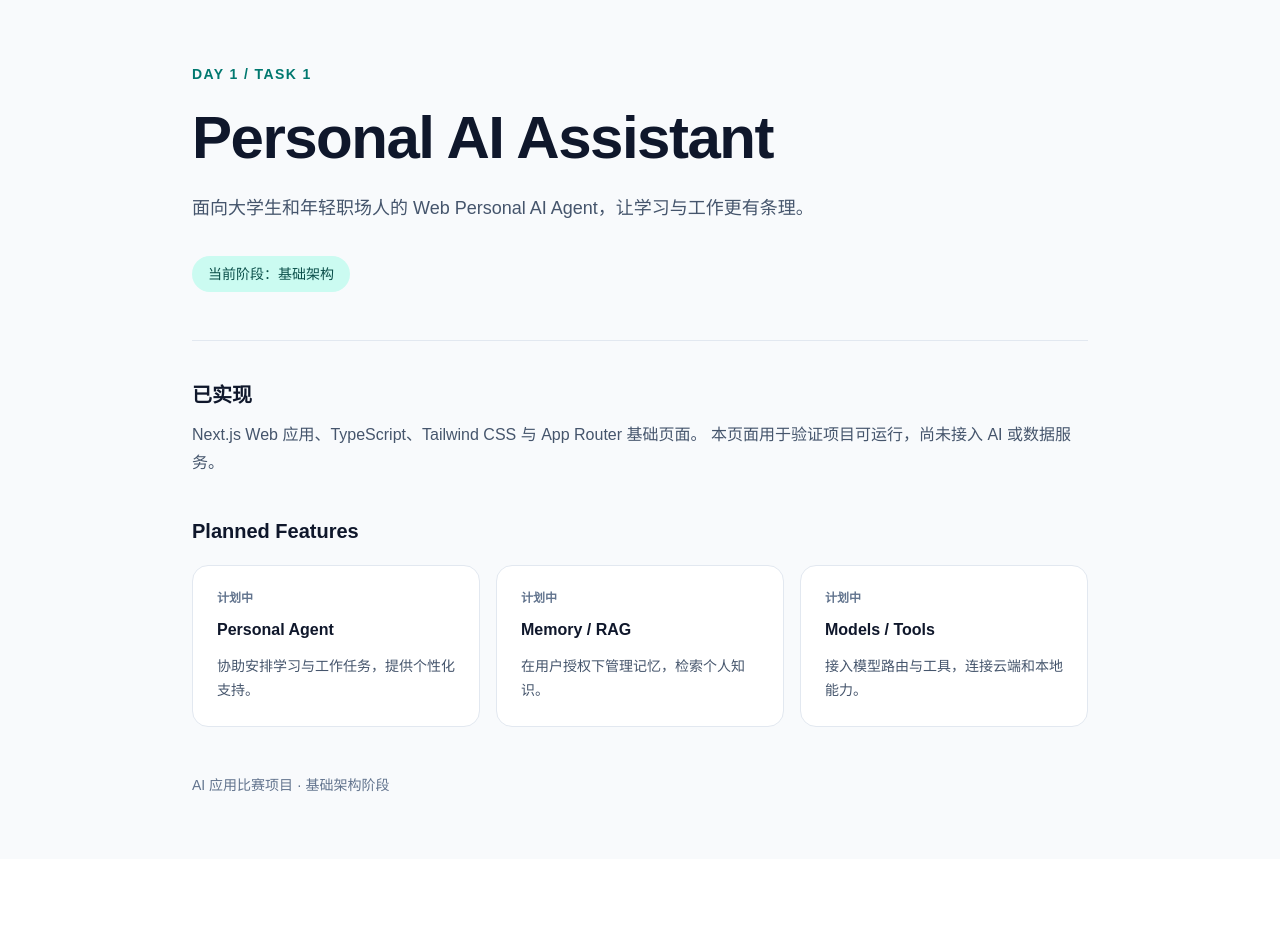
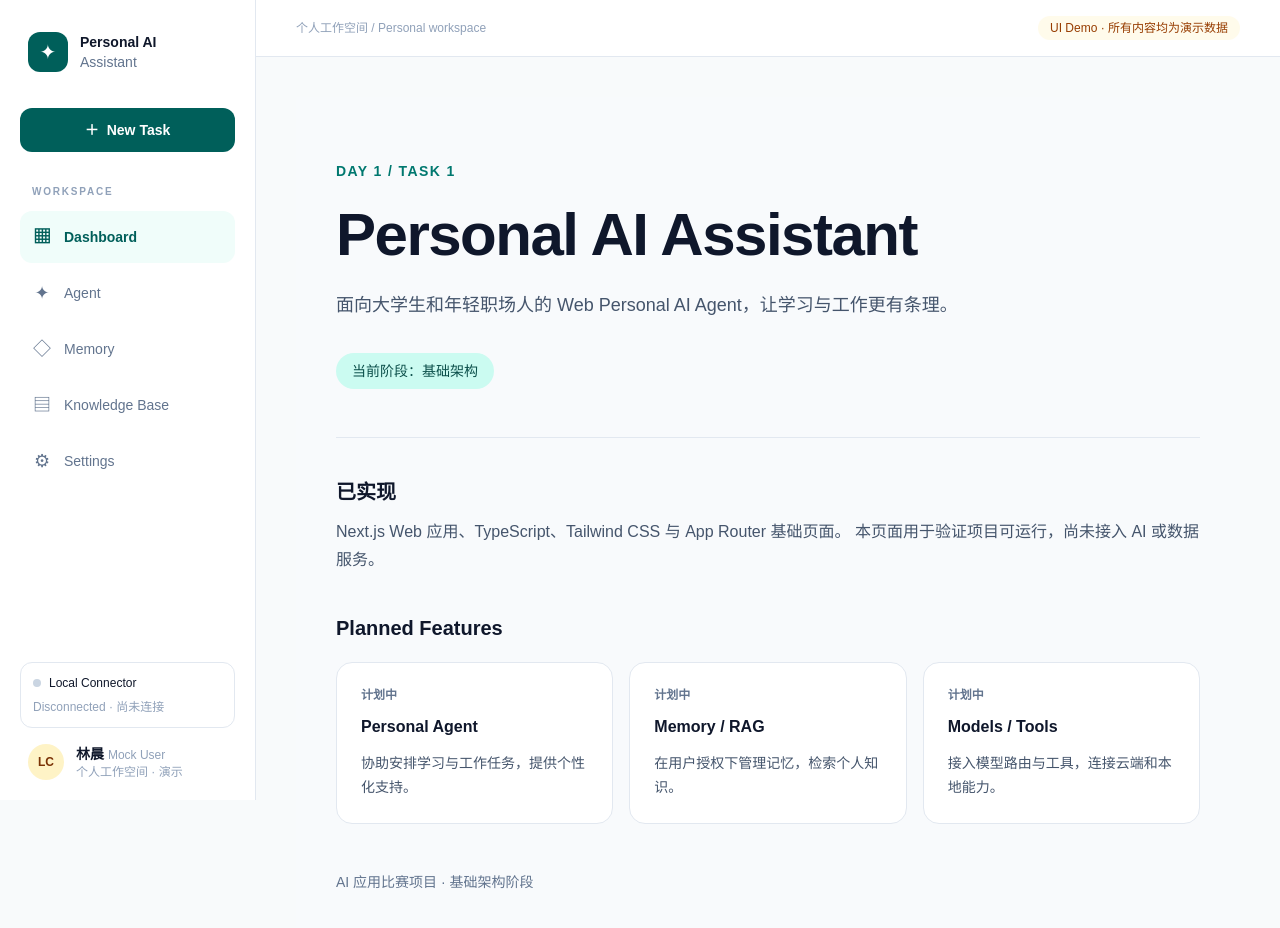
Before and after one commit to dxt000-x/personalAgent, a Next.js app in the folder web/: page / in a window 1280 px wide. Shown: the top 928 px of the page. Before the commit the page ends 859 px from the top, so only its background shows below. Built offline with nearby package versions, Linux system fonts and the light colour scheme.

Commit message:
feat: add application navigation shell

```diff
--- a/web/app/globals.css
+++ b/web/app/globals.css
@@ -7,4 +7,18 @@
 body {
   margin: 0;
   font-family: Arial, "Microsoft YaHei", sans-serif;
+  background: #f8fafb;
+  color: #0f172a;
 }
+
+button, a, input, textarea, select { -webkit-tap-highlight-color: transparent; }
+button:not(:disabled), select { cursor: pointer; }
+:focus-visible { outline: 2px solid #0f766e; outline-offset: 4px; }
+button:disabled { cursor: not-allowed; }
+
+@layer components {
+  .panel { @apply rounded-2xl border border-slate-200 bg-white p-6; }
+  .button-primary { @apply inline-flex items-center justify-center gap-2 rounded-xl bg-teal-800 px-4 py-2.5 text-sm font-medium text-white hover:bg-teal-900 disabled:opacity-40; }
+  .button-secondary { @apply inline-flex items-center justify-center gap-2 rounded-xl border border-slate-200 bg-white px-4 py-2.5 text-sm font-medium text-slate-600 hover:bg-slate-50 disabled:opacity-40; }
+  .badge { @apply inline-flex rounded-full bg-slate-100 px-2.5 py-1 text-xs font-medium text-slate-500; }
+}
--- a/web/app/layout.tsx
+++ b/web/app/layout.tsx
@@ -1,15 +1,16 @@
 import type { Metadata } from "next";
 import "./globals.css";
+import { AppSidebar } from "@/components/app-sidebar";
 
 export const metadata: Metadata = {
   title: "Personal AI Assistant",
-  description: "面向大学生与年轻职场人的个人 AI 助手。当前阶段：项目基础架构。",
+  description: "面向大学生与年轻职场人的个人 AI 工作空间 UI 演示。",
 };
 
 export default function RootLayout({ children }: Readonly<{ children: React.ReactNode }>) {
   return (
     <html lang="zh-CN">
-      <body>{children}</body>
+      <body><div className="min-h-screen lg:flex"><AppSidebar /><div className="min-w-0 flex-1"><div className="flex flex-wrap items-center justify-between gap-2 border-b border-slate-200 bg-white px-6 py-4 text-xs text-slate-400 lg:px-10"><span>个人工作空间 / Personal workspace</span><span className="rounded-full bg-amber-50 px-3 py-1 text-amber-800">UI Demo · 所有内容均为演示数据</span></div><main className="mx-auto max-w-7xl px-6 py-8 lg:px-10 lg:py-10">{children}</main></div></div></body>
     </html>
   );
 }
--- /dev/null
+++ b/web/components/app-sidebar.tsx
@@ -0,0 +1,38 @@
+"use client";
+
+import Link from "next/link";
+import { usePathname } from "next/navigation";
+
+const navigation = [
+  { href: "/", label: "Dashboard", symbol: "▦" },
+  { href: "/agent", label: "Agent", symbol: "✦" },
+  { href: "/memory", label: "Memory", symbol: "◇" },
+  { href: "/knowledge", label: "Knowledge Base", symbol: "▤" },
+  { href: "/settings", label: "Settings", symbol: "⚙" },
+];
+
+export function AppSidebar() {
+  const pathname = usePathname();
+  return (
+    <aside className="flex shrink-0 flex-col border-b border-slate-200 bg-white p-5 lg:sticky lg:top-0 lg:h-screen lg:w-64 lg:border-r lg:border-b-0">
+      <Link href="/" className="flex items-center gap-3 px-2 py-3" aria-label="Personal AI Assistant 首页">
+        <span className="flex size-10 items-center justify-center rounded-xl bg-teal-800 text-xl text-white">✦</span>
+        <span className="text-sm font-bold leading-5">Personal AI<span className="block font-normal text-slate-500">Assistant</span></span>
+      </Link>
+      <Link href="/agent?new=1" className="mt-6 flex items-center justify-center gap-2 rounded-xl bg-teal-800 px-4 py-3 text-sm font-semibold text-white hover:bg-teal-900"><span aria-hidden="true">＋</span> New Task</Link>
+      <p className="mt-8 mb-3 px-3 text-[10px] font-semibold tracking-[0.18em] text-slate-400">WORKSPACE</p>
+      <nav aria-label="应用导航" className="flex flex-wrap gap-1 lg:flex-col">
+        {navigation.map((item) => (
+          <Link key={item.href} href={item.href} aria-current={pathname === item.href ? "page" : undefined}
+            className={`flex items-center gap-3 rounded-xl px-3 py-3 text-sm ${pathname === item.href ? "bg-teal-50 font-semibold text-teal-800" : "text-slate-500 hover:bg-slate-50 hover:text-slate-900"}`}>
+            <span aria-hidden="true" className="w-5 text-center text-lg">{item.symbol}</span>{item.label}
+          </Link>
+        ))}
+      </nav>
+      <div className="mt-6 space-y-4 lg:mt-auto">
+        <div className="rounded-xl border border-slate-200 p-3 text-xs"><div className="flex items-center gap-2 font-medium"><span className="size-2 rounded-full bg-slate-300" />Local Connector</div><p className="mt-2 text-slate-400">Disconnected · 尚未连接</p></div>
+        <div className="flex items-center gap-3 px-2"><span className="flex size-9 items-center justify-center rounded-full bg-amber-100 text-xs font-bold text-amber-900">LC</span><div><p className="text-sm font-semibold">林晨 <span className="text-xs font-normal text-slate-400">Mock User</span></p><p className="text-xs text-slate-400">个人工作空间 · 演示</p></div></div>
+      </div>
+    </aside>
+  );
+}
--- /dev/null
+++ b/web/components/page-header.tsx
@@ -0,0 +1,5 @@
+import type { ReactNode } from "react";
+
+export function PageHeader({ eyebrow, title, description, action }: { eyebrow: string; title: string; description: string; action?: ReactNode }) {
+  return <header className="mb-8 flex flex-wrap items-end justify-between gap-5"><div><p className="mb-3 text-[10px] font-semibold tracking-[0.2em] text-teal-700">{eyebrow}</p><h1 className="text-3xl font-semibold tracking-tight text-slate-900">{title}</h1><p className="mt-3 text-sm leading-6 text-slate-500">{description}</p></div>{action}</header>;
+}
```
